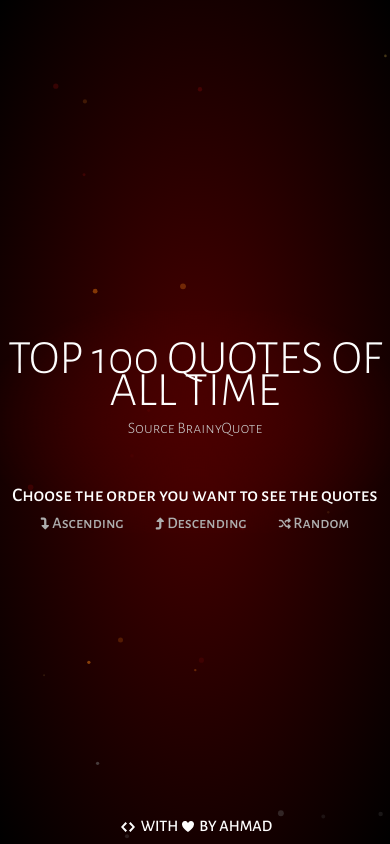
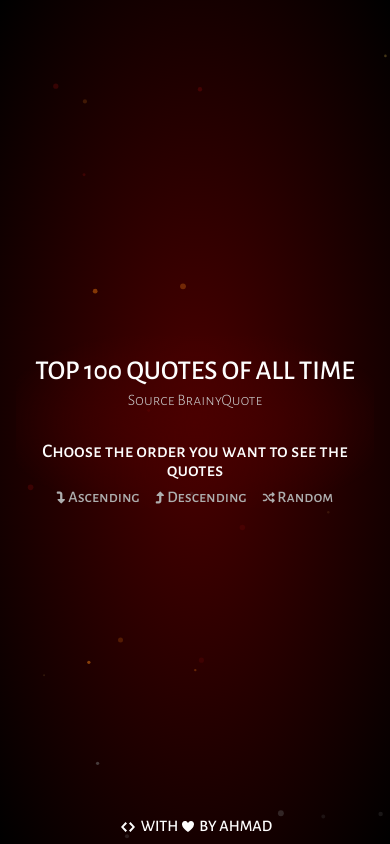
Before and after one commit to afaisalsahar/fcc-random-quote, a React (Create React App) app: page / in a window 390 px wide. Built offline with nearby package versions, Linux system fonts and the light colour scheme.

Commit message:
Fix/ responsive measuring units, and quotes rank match url

```diff
--- a/src/App.js
+++ b/src/App.js
@@ -10,19 +10,19 @@ import Particles from 'react-tsparticles';
 import { loadFull } from 'tsparticles'
 import particlesConfig from './config/particles';
 
+// pages
+import Home from './pages/Home/Home';
+import Quotation from './pages/Quotation/Quotation';
+
 // routing
-import { BrowserRouter, Routes, Route } from 'react-router-dom';
+import { BrowserRouter, Routes, Route} from 'react-router-dom';
 
 // components
 import Footer from './components/Footer/Footer';
 
-// pages
-import Home from './pages/Home/Home';
-import Quotation from './pages/Quotation/Quotation';
 
 const App = () => {
 
-  // particles JS
   const particlesInit = useCallback(async engine => {
     await loadFull(engine);
   }, []);
@@ -40,7 +40,7 @@ const App = () => {
             loaded={particlesLoaded}
             options={particlesConfig}
         />
-        {console.log("here test")}
+
         <Routes>
           <Route path='/' element={<Home />} />
           <Route path='quote/:id' element={<Quotation />} />
--- a/src/components/Quote/Quote.jsx
+++ b/src/components/Quote/Quote.jsx
@@ -48,7 +48,7 @@ const Quote = () => {
                 </span>
                 <Link
                     className="quote__action"
-                    to={`/quote/${handleNextQuote()}`}>
+                    to={`/quote/${handleNextQuote()+1}`}>
                     <i className="quote__icon fa-solid fa-paper-plane"></i>
                     New Quote
                 </Link>
--- a/src/components/Splash/Splash.jsx
+++ b/src/components/Splash/Splash.jsx
@@ -4,17 +4,17 @@ import React from 'react';
 // state
 import { useDispatch } from 'react-redux';
 
+// routing
+import { Link } from 'react-router-dom';
+
 // actions
 import { setMode } from '../../features/config';
-
-// routing
-import { Link } from 'react-router-dom';
 
 // utilities
 import { getRandNum } from '../../utils/math';
 
 // data
-import quotesData from '../../data/quotes.json'
+import quotesData from '../../data/quotes.json';
 
 const Splash = () => {
 
@@ -33,26 +33,26 @@ const Splash = () => {
                 <div className='splash__actions'>
                     <Link
                         className='splash__action splash__action--asc'
-                        to={`/quote/0`}
+                        to={`/quote/1`}
                         onClick={() => {handleModeConfig(1)}}>
                         <i className='splash__icon fa-solid fa-turn-down'></i> Ascending
                     </Link>
-
                     <Link
                         className='splash__action splash__action--dsc'
-                        to={`/quote/${quotesData.length-1}`}
+                        to={`/quote/${quotesData.length}`}
                         onClick={() => {handleModeConfig(2)}}>
                         <i className='splash__icon fa-solid fa-turn-up'></i> Descending
                     </Link>
                     <Link
                         className='splash__action splash__action--random'
-                        to={`/quote/${getRandNum(0, 100)}`}
+                        to={`/quote/${getRandNum(0, quotesData.length)+1}`}
                         onClick={() => {handleModeConfig(3)}}>
                         <i className='splash__icon fa-solid fa-shuffle'></i> Random
                     </Link>
                 </div>
             </div>
         </div>
+
     );
 };
 
--- a/src/pages/Home/Home.js
+++ b/src/pages/Home/Home.js
@@ -1,4 +1,7 @@
+// react
 import React from 'react';
+
+// component
 import Splash from '../../components/Splash/Splash';
 
 const Home = () => {
--- a/src/pages/Quotation/Quotation.js
+++ b/src/pages/Quotation/Quotation.js
@@ -30,10 +30,11 @@ const Quotation = () => {
     const config = useSelector((state) => state.config.value);
 
     useEffect(() => {
+
         if (!config.start) {
             dispatch(setStart(true));
         }
-        dispatch(setQuote(quotesData[Number(id)]));
+        dispatch(setQuote(quotesData[Number(id)-1]));
 
     }, [id, dispatch, config]);
 
--- a/src/styles/App.scss
+++ b/src/styles/App.scss
@@ -1,5 +1,6 @@
 @use './partials/variables' as *;
 @use './partials/globals' as *;
+@use './partials/mixins' as *;
 
 html,
 body,
@@ -15,6 +16,7 @@ html, body {
 
 .container {
     @extend .container;
+    padding: 0 $size-increment-x2;
 }
 
 #tsparticles {
@@ -31,9 +33,15 @@ html, body {
     );
 
     &__title {
-        font-size: $size-increment-x4;
+        font-size: 1.7rem;
+        font-weight: $font-weight-medium;
         text-transform: uppercase;
-        margin-bottom: $size-increment-x1-2;
+        margin-bottom: $size-increment-x1;
+
+        @include tablet-responsive {
+            font-size: $size-increment-x3;
+            line-height: $size-increment-x3;
+        }
     }
 
     &__source {
@@ -42,7 +50,7 @@ html, body {
     }
 
     &__order {
-        margin-top: $size-increment-x4;
+        margin-top: $size-increment-x3;
     }
 
     &__choose {
@@ -53,13 +61,18 @@ html, body {
     }
 
     &__action {
-        margin-left: $size-increment-x3;
+        margin-left: $size-increment-x2;
 
         &:first-child {
             margin-left: 0;
         }
+
         &:hover > .splash__icon {
             color: $alternate-color-main;
+        }
+
+        @include tablet-responsive {
+            margin-left: $size-increment-x3;
         }
     }
 
@@ -98,17 +111,25 @@ html, body {
     }
 
     &__actions {
-        margin-top: $size-increment-x4;
+        margin-top: $size-increment-x3;
     }
 
     &__action {
-        margin-left: $size-increment-x4;
+        margin-left: $size-increment-x2;
         color: $alternate-color-quartary;
         transition: color .3s ease-in-out;
+
+        &:first-child {
+            margin-left: 0;
+        }
 
         &:hover,
         &:hover > .quote__icon {
             color: $alternate-color-main;
+        }
+
+        @include tablet-responsive {
+            margin-left: $size-increment-x3;
         }
     }
 
--- /dev/null
+++ b/src/styles/partials/_mixins.scss
@@ -0,0 +1,9 @@
+@use './variables' as *;
+
+/* ## responsive breakpoints ## */
+
+@mixin tablet-responsive {
+    @media screen and (min-width: 768px) {
+        @content;
+    }
+}
```
